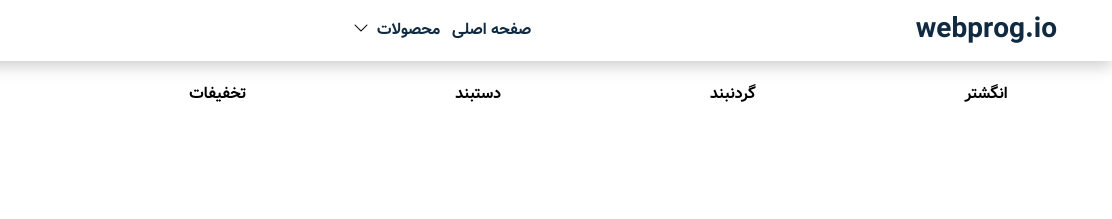
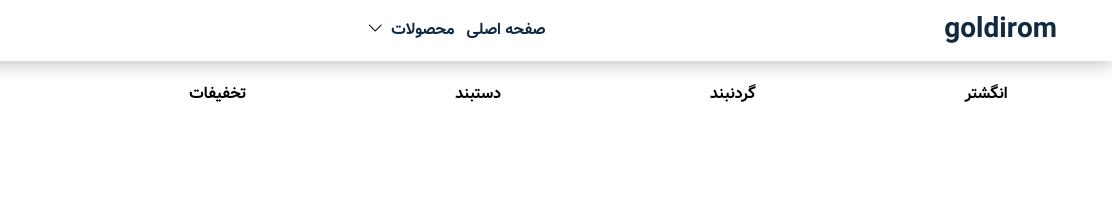
Before and after one commit to artinlebowski/goldproject2, a plain HTML site: page product1.html in a window 1280 px wide. Shown: the top 219 px of the page, 168-1280 px from the left. Drawn offline with nearby package versions, Linux system fonts and the light colour scheme; some packages are replaced by stand-ins of ours; files whose address does not match are found by name.

Commit message:
product1.html

```diff
--- a/product1.html
+++ b/product1.html
@@ -26,7 +26,7 @@
             <nav class="navbar">
                 <div class="navbar-center">
                     <div class="nav-header">
-                        <h3>webprog.io</h3>
+                        <h3>goldirom</h3>
                         <button class="nav-toggle" id="nav-toggle" type="button">
                             <i class="bi bi-list-nested"></i>
                         </button>
```
